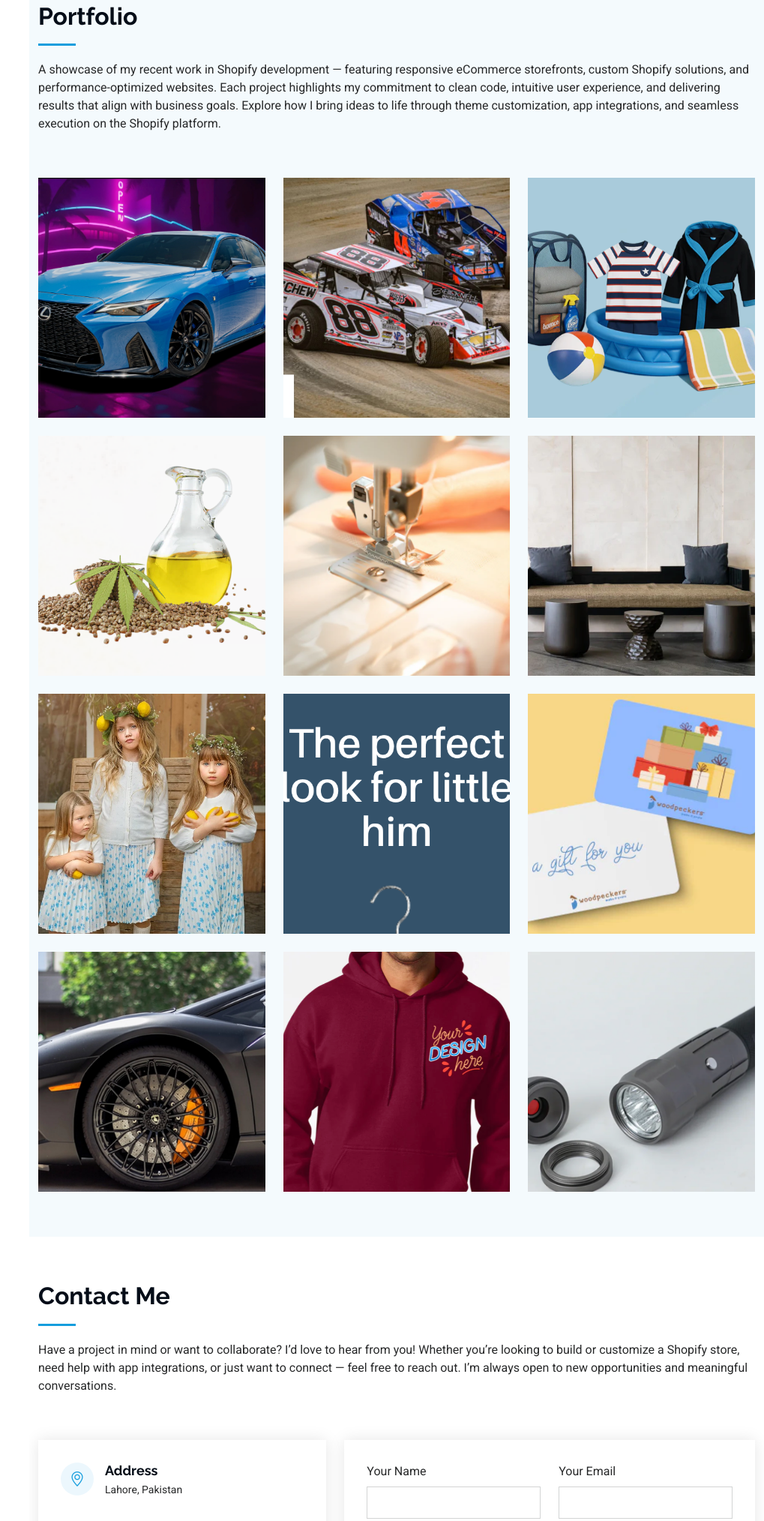
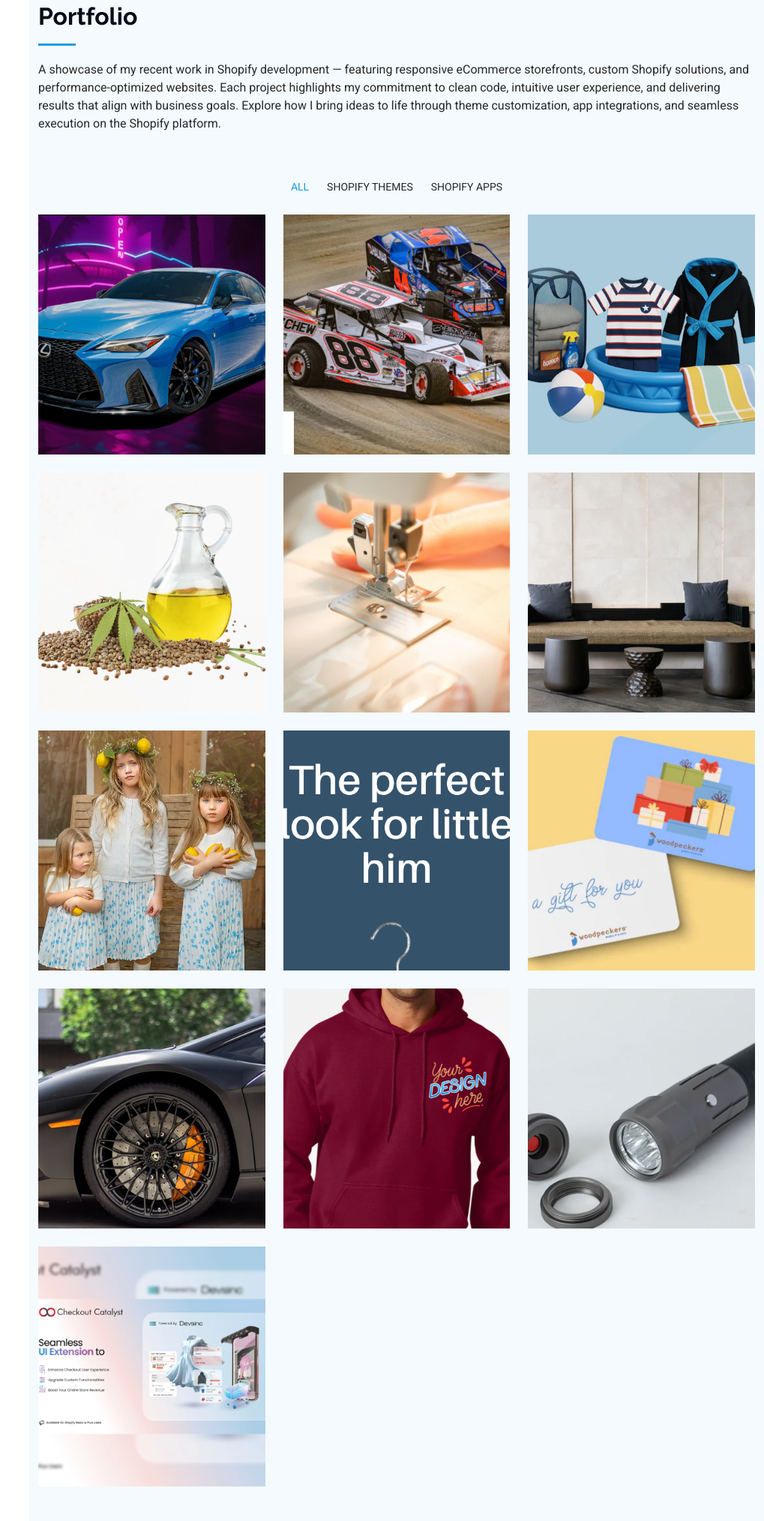
Before and after one commit to muhammadamman66/portfolio, a plain HTML site: page index.html in a window 1280 px wide. Shown: the part 4039-6067 px from the top of the page at 75% size, without its empty margins (261-1280 px from the left). Drawn offline with Linux system fonts and the light colour scheme.

Commit message:
Project Update

```diff
--- a/index.html
+++ b/index.html
@@ -388,11 +388,11 @@
 
         <div class="isotope-layout" data-default-filter="*" data-layout="masonry" data-sort="original-order">
 
-          <!-- <ul class="portfolio-filters isotope-filters" data-aos="fade-up" data-aos-delay="100">
+          <ul class="portfolio-filters isotope-filters" data-aos="fade-up" data-aos-delay="100">
             <li data-filter="*" class="filter-active">All</li>
-            <li data-filter=".filter-shopify">Shopify</li>
-            <li data-filter=".filter-product">Wordpress</li>
-          </ul> -->
+            <li data-filter=".filter-shopify">Shopify Themes</li>
+            <li data-filter=".filter-app">Shopify Apps</li>
+          </ul>
           <!-- End Portfolio Filters -->
 
           <div class="row gy-4 isotope-container" data-aos="fade-up" data-aos-delay="200">
@@ -529,6 +529,18 @@
               </div>
             </div><!-- End Portfolio Item -->
 
+            <div class="col-lg-4 col-md-6 portfolio-item isotope-item filter-app">
+              <div class="portfolio-content h-100">
+                <img src="assets/img/portfolio/CheckoutCatalyst.png" class="img-fluid" alt="">
+                <div class="portfolio-info">
+                  <h4>Shopify App</h4>
+                  <h4>Checkout Extension</h4>
+                  <h4>Cart Customization</h4>
+                  <p>Checkout Catalyst</p>
+                  <a href="https://apps.shopify.com/checkout-catalyst" target="_blank" title="More Details" class="details-link"><i class="bi bi-link-45deg"></i></a>
+                </div>
+              </div>
+            </div><!-- End Portfolio Item -->
           </div><!-- End Portfolio Container -->
 
         </div>
```
Also changed, not shown: assets/img/portfolio/CheckoutCatalyst.png (added).
